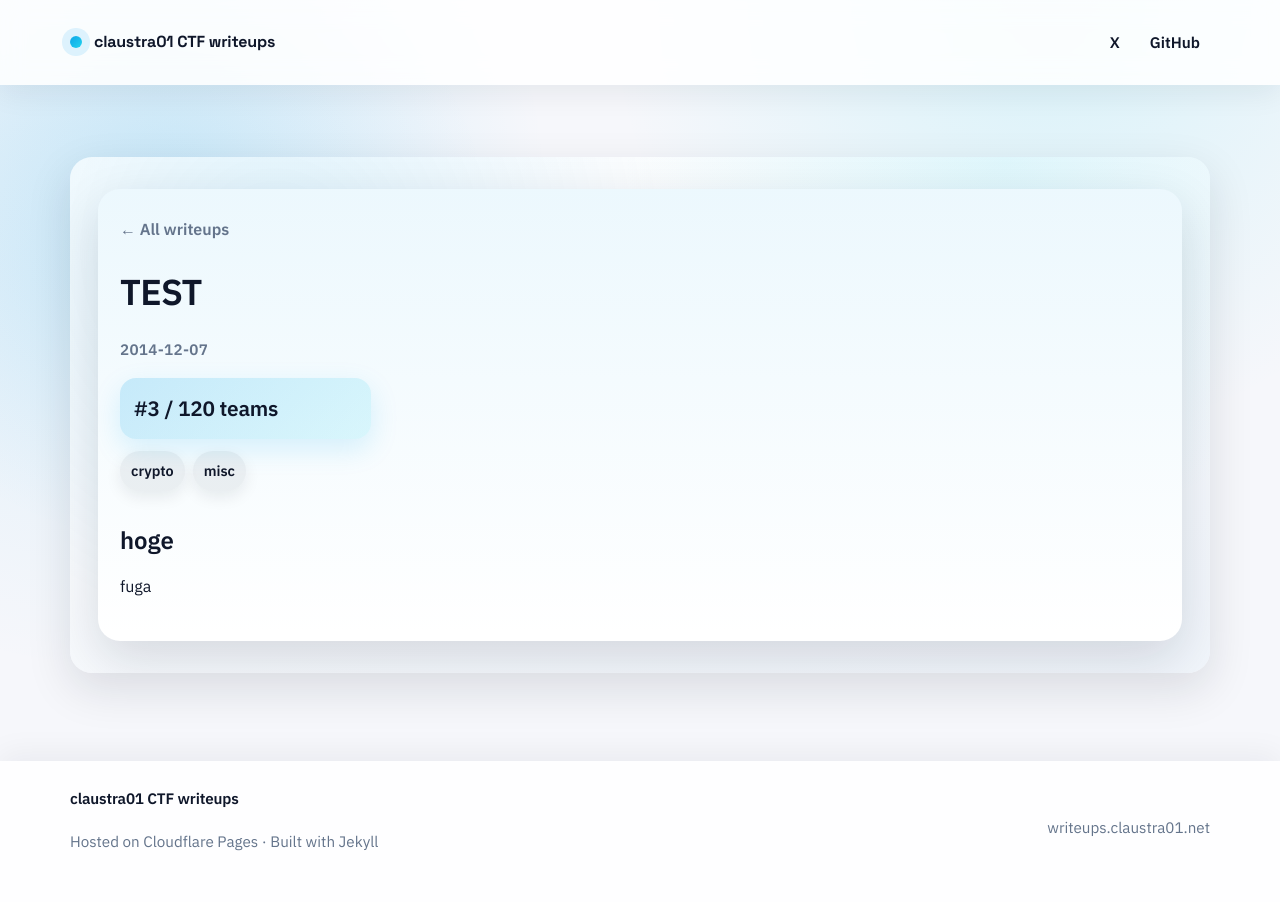
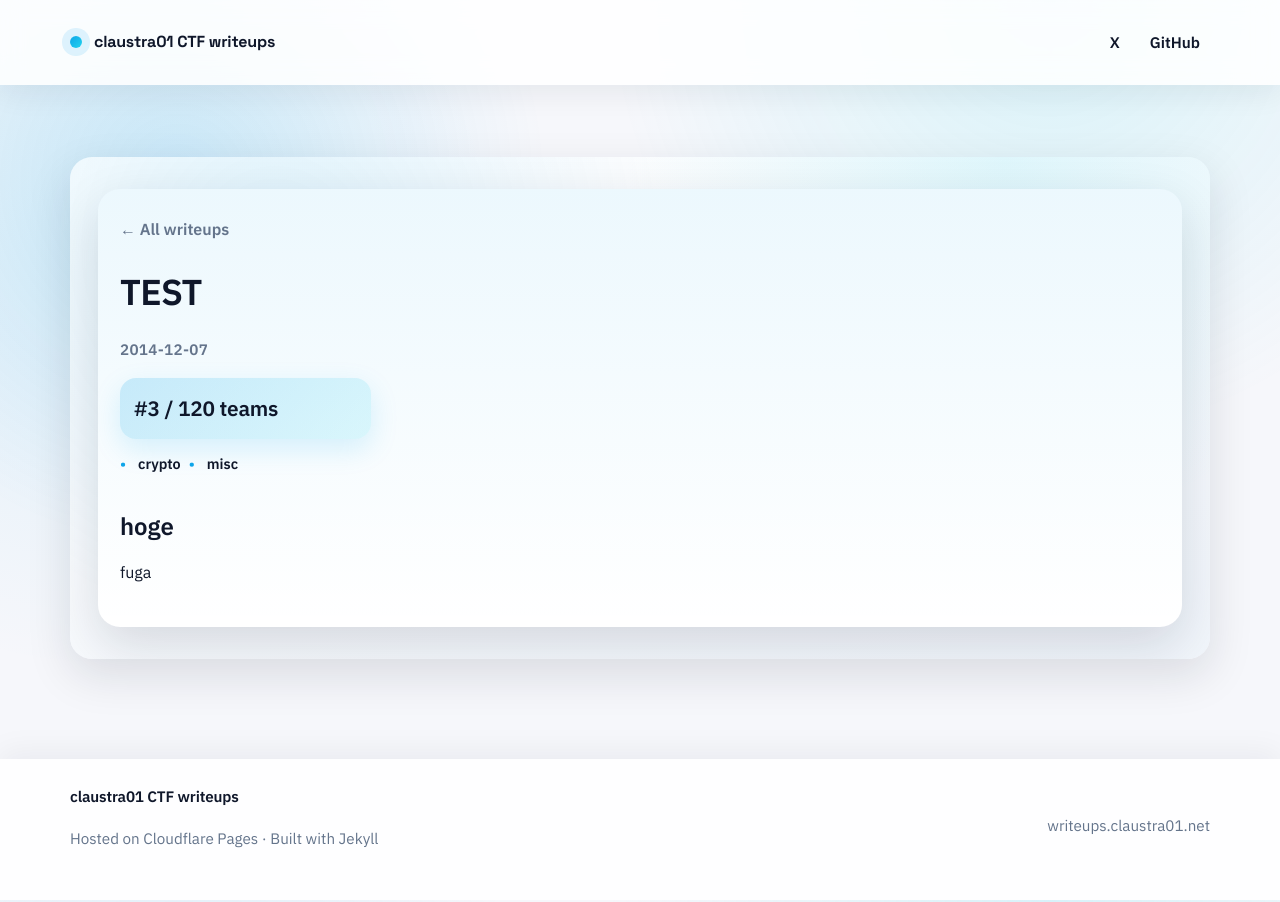
Before and after one commit to claustra01/my-ctf-writeups, a Jekyll site: the page built from _writeups/test.md, in a window 1280 px wide. Built offline with Jekyll 4.4.1, drawn with Linux system fonts in a browser that asks for light colours.

Commit message:
chore: css refactoring

```diff
--- a/assets/css/main.css
+++ b/assets/css/main.css
@@ -7,11 +7,24 @@
   --accent: #0ea5e9;
   --accent-2: #22d3ee;
   --border: #dbe3ef;
-  --shadow: 0 18px 50px rgba(15, 23, 42, 0.12);
+  --radius-lg: 22px;
+  --radius-md: 18px;
+  --radius-sm: 14px;
+  --grad-accent: linear-gradient(135deg, var(--accent), var(--accent-2));
+  --grad-accent-soft: linear-gradient(135deg, rgba(14, 165, 233, 0.08), rgba(34, 211, 238, 0.06));
+  --grad-accent-strong: linear-gradient(135deg, rgba(14, 165, 233, 0.2), rgba(34, 211, 238, 0.14));
+  --grad-ambient: linear-gradient(120deg, rgba(14, 165, 233, 0.16), rgba(34, 211, 238, 0.08));
+  --grad-pill: linear-gradient(135deg, rgba(14, 165, 233, 0.16), rgba(34, 211, 238, 0.1));
+  --shadow-strong: 0 18px 50px rgba(15, 23, 42, 0.14);
+  --shadow-medium: 0 16px 46px rgba(15, 23, 42, 0.12);
+  --shadow-card: 0 14px 40px rgba(15, 23, 42, 0.12);
+  --shadow-light: 0 10px 26px rgba(15, 23, 42, 0.1);
+  --shadow-ambient: 0 12px 28px rgba(15, 23, 42, 0.18);
   --shadow-soft: 0 10px 28px rgba(14, 165, 233, 0.15);
   --mono: "IBM Plex Mono", "SFMono-Regular", Menlo, Consolas, monospace;
 }
 
+/* Base */
 * {
   box-sizing: border-box;
 }
@@ -42,6 +55,7 @@ a:hover {
   color: var(--accent);
 }
 
+/* Layout */
 .container {
   width: min(1140px, 100% - 48px);
   margin: 0 auto;
@@ -66,6 +80,7 @@ a:hover {
   opacity: 0.8;
 }
 
+/* Header */
 .site-header {
   position: sticky;
   top: 0;
@@ -103,7 +118,7 @@ a:hover {
   width: 12px;
   height: 12px;
   border-radius: 999px;
-  background: linear-gradient(135deg, var(--accent), var(--accent-2));
+  background: var(--grad-accent);
   box-shadow: 0 0 0 8px rgba(14, 165, 233, 0.12);
   display: inline-block;
 }
@@ -135,6 +150,7 @@ a:hover {
   box-shadow: none;
 }
 
+/* Main shell */
 .page-body {
   flex: 1;
   padding: 72px 0 88px;
@@ -146,9 +162,9 @@ a:hover {
   position: relative;
   isolation: isolate;
   background: linear-gradient(160deg, rgba(255, 255, 255, 0.96), rgba(240, 245, 251, 0.92));
-  border-radius: 22px;
+  border-radius: var(--radius-lg);
   padding: 32px 28px;
-  box-shadow: 0 16px 46px rgba(15, 23, 42, 0.12);
+  box-shadow: var(--shadow-medium);
   overflow: hidden;
 }
 
@@ -193,14 +209,15 @@ a:hover {
   color: var(--muted);
 }
 
+/* Home sections & cards */
 .section-title {
   margin: 4px 0 16px;
   display: inline-flex;
   align-items: center;
   gap: 8px;
   padding: 8px 12px;
-  background: linear-gradient(120deg, rgba(14, 165, 233, 0.16), rgba(34, 211, 238, 0.08));
-  border-radius: 12px;
+  background: var(--grad-ambient);
+  border-radius: var(--radius-sm);
   font-size: 0.95rem;
   letter-spacing: 0.12em;
   text-transform: uppercase;
@@ -216,9 +233,9 @@ a:hover {
 
 .card {
   background: var(--panel);
-  border-radius: 18px;
+  border-radius: var(--radius-md);
   padding: 18px;
-  box-shadow: 0 14px 40px rgba(15, 23, 42, 0.12);
+  box-shadow: var(--shadow-card);
   position: relative;
   overflow: hidden;
   transition: transform 180ms ease, box-shadow 180ms ease;
@@ -234,7 +251,7 @@ a:hover {
 
 .card:hover {
   transform: translateY(-3px);
-  box-shadow: 0 18px 48px rgba(15, 23, 42, 0.14), 0 12px 32px rgba(14, 165, 233, 0.12);
+  box-shadow: var(--shadow-strong), 0 12px 32px rgba(14, 165, 233, 0.12);
 }
 
 .card > * {
@@ -292,6 +309,7 @@ a:hover {
   font-size: 0.95rem;
 }
 
+/* Tags & chips */
 .meta-chips {
   display: flex;
   align-items: center;
@@ -307,7 +325,7 @@ a:hover {
   border-radius: 999px;
   font-size: 0.9rem;
   font-weight: 700;
-  background: linear-gradient(135deg, rgba(14, 165, 233, 0.16), rgba(34, 211, 238, 0.1));
+  background: var(--grad-pill);
   color: #0b5fad;
   box-shadow: 0 8px 18px rgba(14, 165, 233, 0.15);
 }
@@ -324,17 +342,31 @@ a:hover {
 }
 
 .pill.stat {
-  background: linear-gradient(135deg, var(--accent), var(--accent-2));
+  background: var(--grad-accent);
   color: #fff;
   border: none;
   box-shadow: var(--shadow-soft);
 }
 
+.writeup .meta-chips .pill {
+  background: transparent;
+  box-shadow: none;
+  padding: 0;
+  color: var(--text);
+}
+
+.writeup .meta-chips .pill::before {
+  content: "•";
+  margin-right: 6px;
+  color: var(--accent);
+}
+
+/* Writeup page */
 .writeup {
   background: var(--panel);
-  border-radius: 22px;
+  border-radius: var(--radius-lg);
   padding: 26px 22px;
-  box-shadow: 0 18px 50px rgba(15, 23, 42, 0.14);
+  box-shadow: var(--shadow-strong);
   position: relative;
   overflow: hidden;
 }
@@ -389,14 +421,14 @@ a:hover {
 }
 
 .stat-block {
-  background: linear-gradient(135deg, rgba(14, 165, 233, 0.08), rgba(34, 211, 238, 0.06));
+  background: var(--grad-accent-soft);
   border-radius: 16px;
   padding: 12px 14px;
-  box-shadow: 0 10px 26px rgba(15, 23, 42, 0.1);
+  box-shadow: var(--shadow-light);
 }
 
 .stat-block.highlight {
-  background: linear-gradient(135deg, rgba(14, 165, 233, 0.2), rgba(34, 211, 238, 0.14));
+  background: var(--grad-accent-strong);
   box-shadow: var(--shadow-soft);
 }
 
@@ -435,6 +467,7 @@ a:hover {
   color: var(--text);
 }
 
+/* Markdown content */
 .markdown-body h2 {
   margin-top: 28px;
   margin-bottom: 10px;
@@ -467,14 +500,14 @@ a:hover {
   border-radius: 12px;
   overflow-x: auto;
   font-family: var(--mono);
-  box-shadow: 0 12px 28px rgba(15, 23, 42, 0.18);
+  box-shadow: var(--shadow-ambient);
 }
 
 .markdown-body img {
   max-width: 100%;
   display: block;
   margin: 18px auto;
-  border-radius: 14px;
+  border-radius: var(--radius-sm);
   box-shadow: 0 14px 32px rgba(15, 23, 42, 0.14);
 }
 
@@ -492,9 +525,9 @@ a:hover {
 .markdown-body blockquote {
   margin: 0 0 16px 0;
   padding: 14px 16px;
-  background: linear-gradient(120deg, rgba(14, 165, 233, 0.16), rgba(34, 211, 238, 0.1));
+  background: var(--grad-ambient);
   color: #0f172a;
-  border-radius: 14px;
+  border-radius: var(--radius-sm);
   box-shadow: 0 12px 30px rgba(15, 23, 42, 0.08);
 }
 
```
